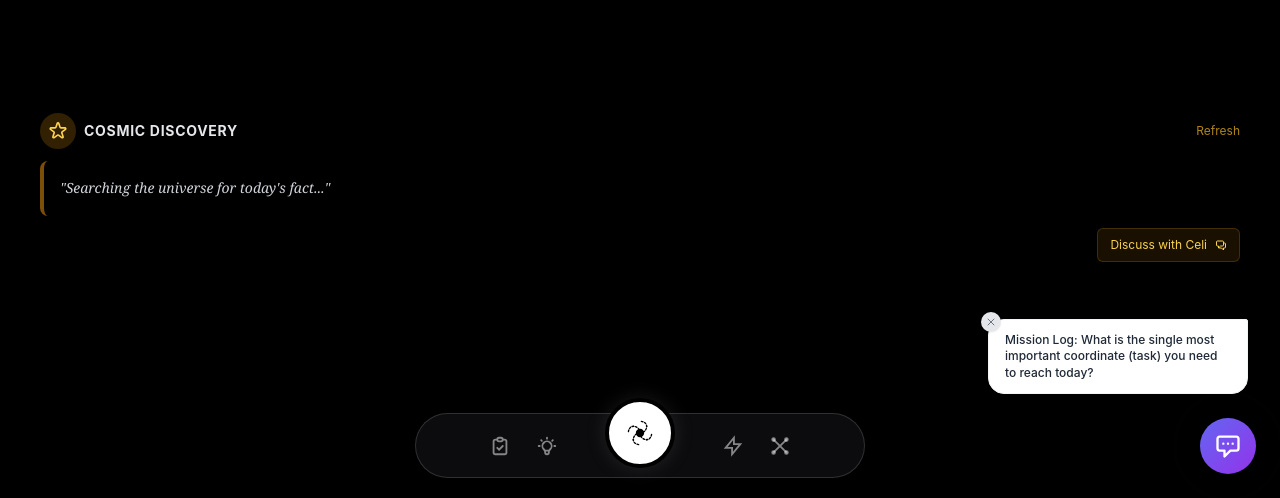
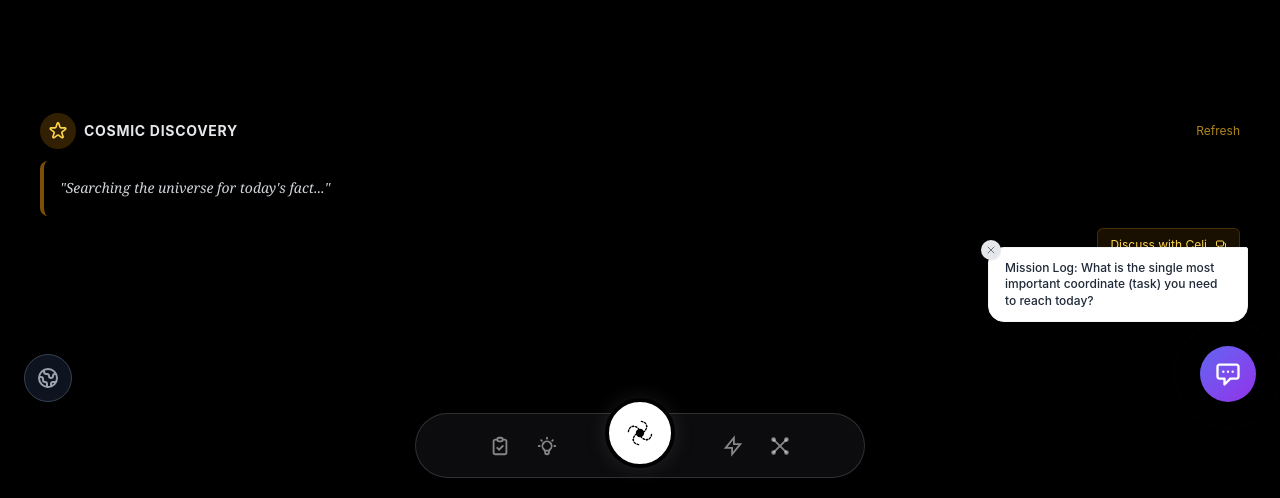
Before and after one commit to markolybrx/Celi-AI, a Flask app: page / in a window 1280 px wide. Shown: the part 725-1223 px from the top of the page. Run offline with Flask 3, Linux system fonts and the light colour scheme; the visitor is signed in with stand-in values (Sample User, id 1); some libraries are stand-ins or nearby versions.

Commit message:
Update fabs.html

```diff
--- a/templates/components/fabs.html
+++ b/templates/components/fabs.html
@@ -1,4 +1,11 @@
-<div class="fixed bottom-6 right-6 flex flex-col items-end gap-4 z-50">
+<div class="fixed bottom-24 left-0 right-0 px-6 flex justify-between items-end z-40 pointer-events-none">
+
+    <button onclick="toggleGalaxy()"
+            class="pointer-events-auto w-12 h-12 rounded-full bg-gray-900/80 backdrop-blur-md border border-gray-700 text-gray-400 shadow-lg hover:text-white hover:border-gray-500 transition-all flex items-center justify-center group">
+        <svg class="w-6 h-6 group-hover:rotate-180 transition-transform duration-700" fill="none" stroke="currentColor" viewBox="0 0 24 24"><path stroke-linecap="round" stroke-linejoin="round" stroke-width="2" d="M3.055 11H5a2 2 0 012 2v1a2 2 0 002 2 2 2 0 012 2v2.945M8 3.935V5.5A2.5 2.5 0 0010.5 8h.5a2 2 0 012 2 2 2 0 104 0 2 2 0 012-2h1.064M15 20.488V18a2 2 0 012-2h3.064M21 12a9 9 0 11-18 0 9 9 0 0118 0z"></path></svg>
+    </button>
+
+    <div class="flex flex-col items-end gap-4 pointer-events-auto">
 
         <div id="celi-bubble"
              class="mr-2 mb-2 bg-white dark:bg-gray-800 text-gray-800 dark:text-gray-200 px-4 py-3 rounded-2xl rounded-tr-sm shadow-lg border border-gray-100 dark:border-gray-700 transform translate-y-4 opacity-0 transition-all duration-500 max-w-[260px] cursor-pointer hidden relative"
@@ -14,12 +21,11 @@
         </div>
 
         <button onclick="openChat('journal')"
-            class="w-14 h-14 rounded-full bg-gradient-to-br from-indigo-500 to-purple-600 text-white shadow-xl hover:scale-105 hover:shadow-2xl transition-all flex items-center justify-center relative group z-50">
-
+                class="w-14 h-14 rounded-full bg-gradient-to-br from-indigo-500 to-purple-600 text-white shadow-xl hover:scale-105 hover:shadow-2xl transition-all flex items-center justify-center relative group">
             <svg class="w-7 h-7" fill="none" stroke="currentColor" viewBox="0 0 24 24"><path stroke-linecap="round" stroke-linejoin="round" stroke-width="2" d="M8 10h.01M12 10h.01M16 10h.01M9 16H5a2 2 0 01-2-2V6a2 2 0 012-2h14a2 2 0 012 2v8a2 2 0 01-2 2h-5l-5 5v-5z"></path></svg>
-
             <div class="absolute inset-0 rounded-full border-2 border-white/30 animate-ping opacity-75"></div>
         </button>
+    </div>
 
 </div>
 
@@ -42,7 +48,7 @@
         const bubble = document.getElementById('celi-bubble');
         const text = document.getElementById('celi-bubble-text');
 
-        // Pick prompt based on Day of Year (Deterministic)
+        // Pick prompt based on Day of Year
         const dayOfYear = Math.floor((new Date() - new Date(new Date().getFullYear(), 0, 0)) / 1000 / 60 / 60 / 24);
         const prompt = PROMPTS[dayOfYear % PROMPTS.length];
 
```
Lines whose indentation alone changed are shown as unchanged.
